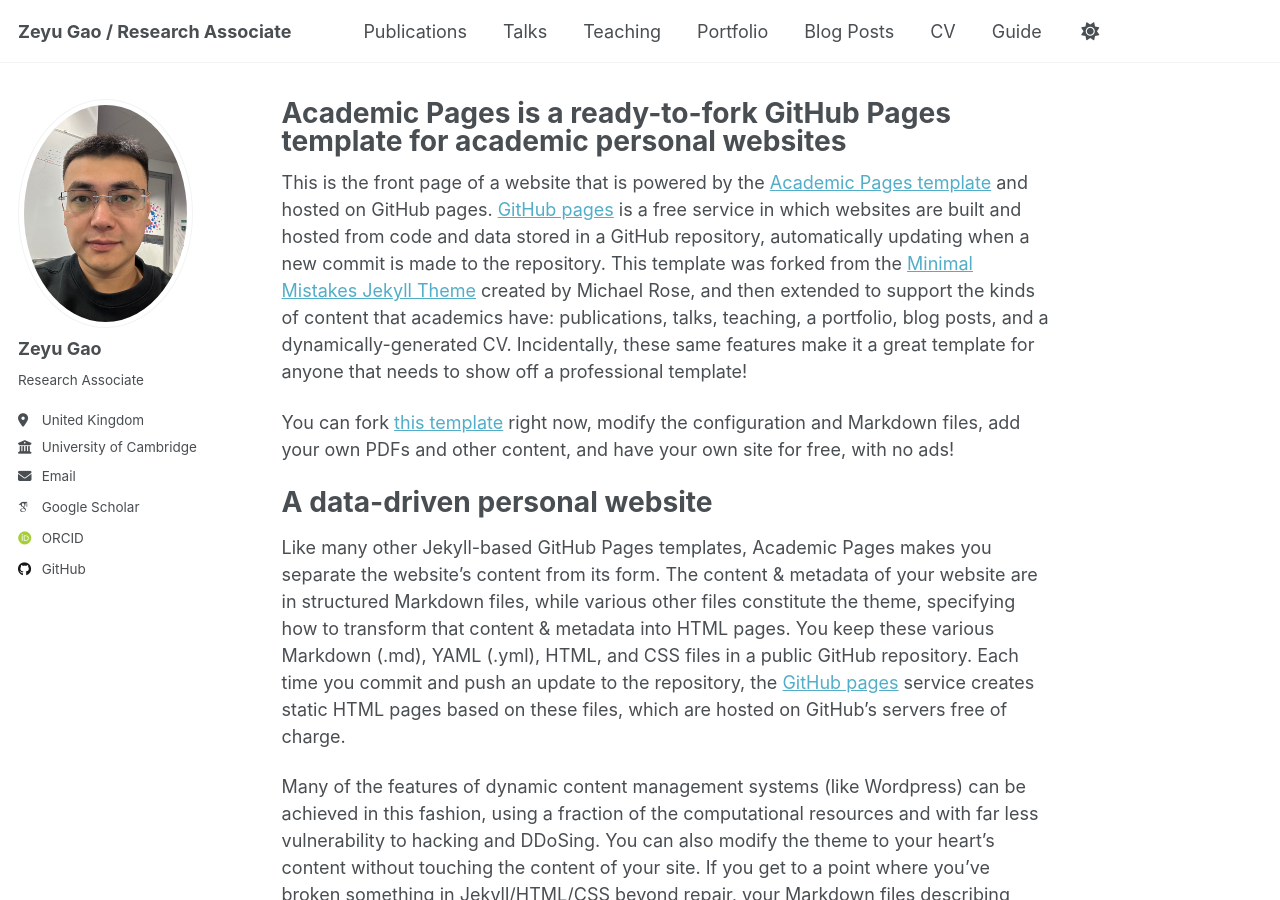
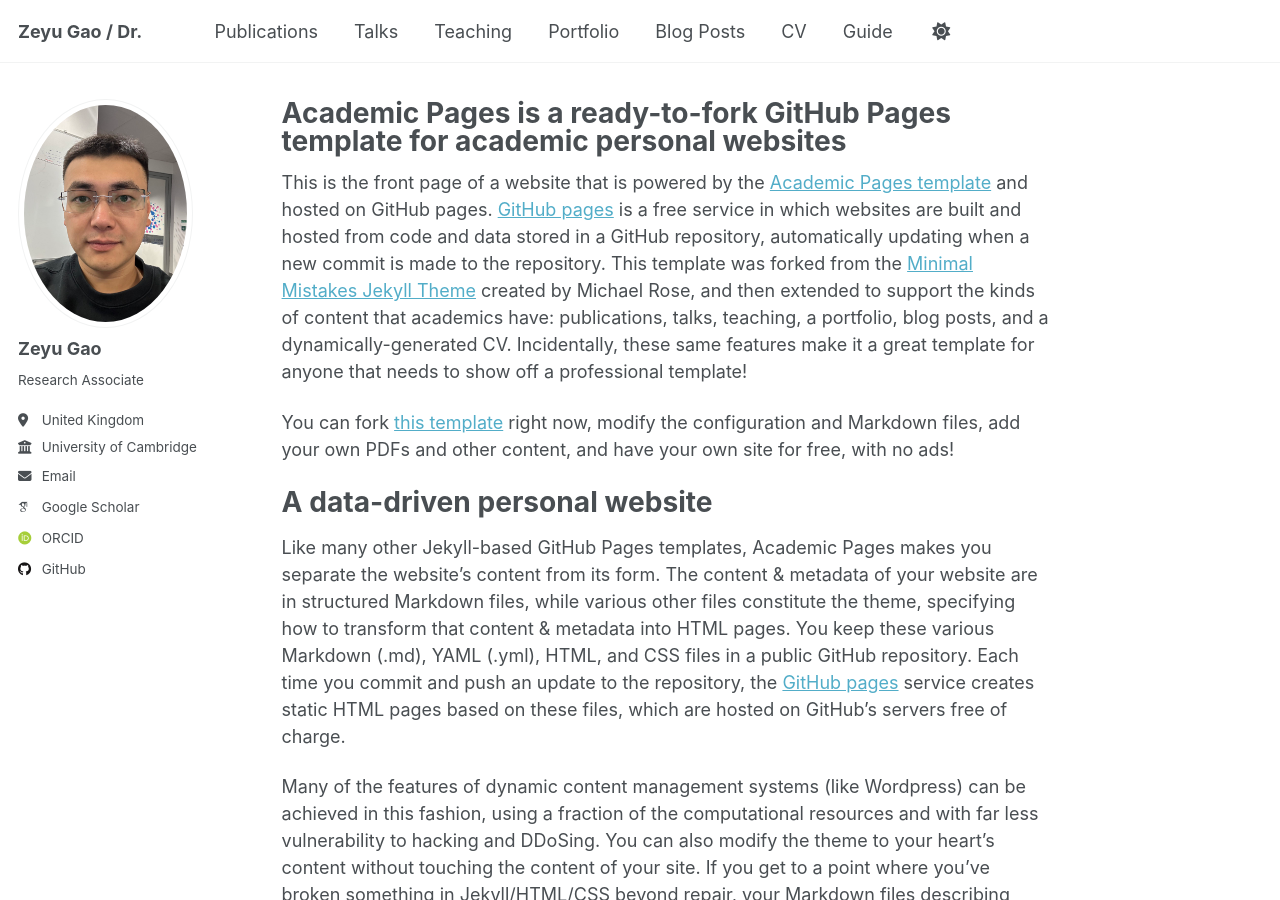
Before and after one commit to ZeyuGaoAi/ZeyuGaoAi.github.io, a Jekyll site: the page built from _pages/about.md, in a window 1280 px wide and 900 px high. Built offline with Jekyll 4.4.1, drawn with Linux system fonts in a browser that asks for light colours; some web fonts are replaced; a script that is not in the unit is left out.

Commit message:
Update _config.yml

```diff
--- a/_config.yml
+++ b/_config.yml
@@ -9,7 +9,7 @@
 # Basic Site Settings
 locale                   : "en-US"
 site_theme               : "default"
-title                    : "Zeyu Gao / Research Associate"
+title                    : "Zeyu Gao / Dr."
 title_separator          : "-"
 name                     : &name "Zeyu Gao"
 description              : &description "Department of Oncology, University of Cambridge"
```
